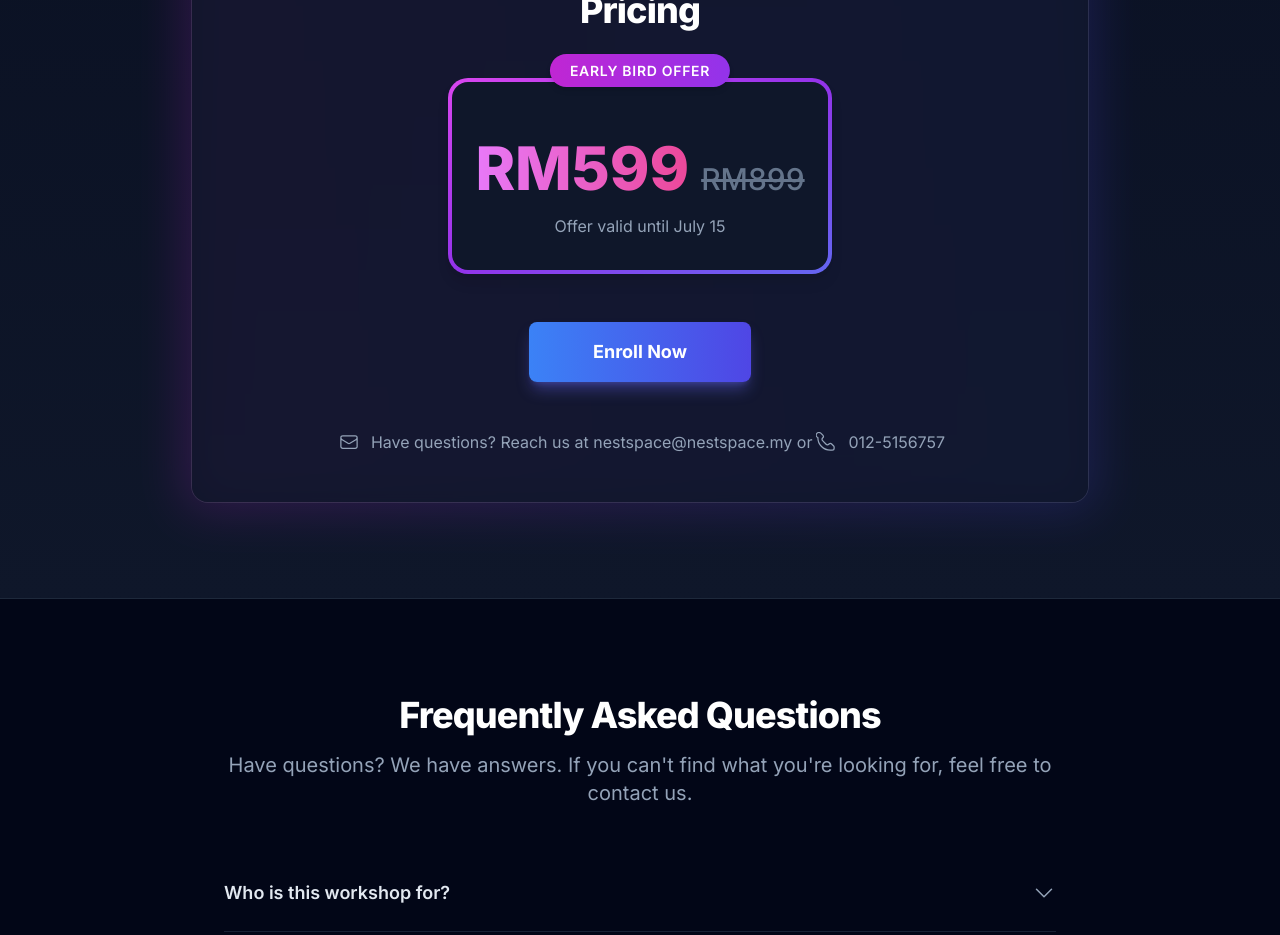
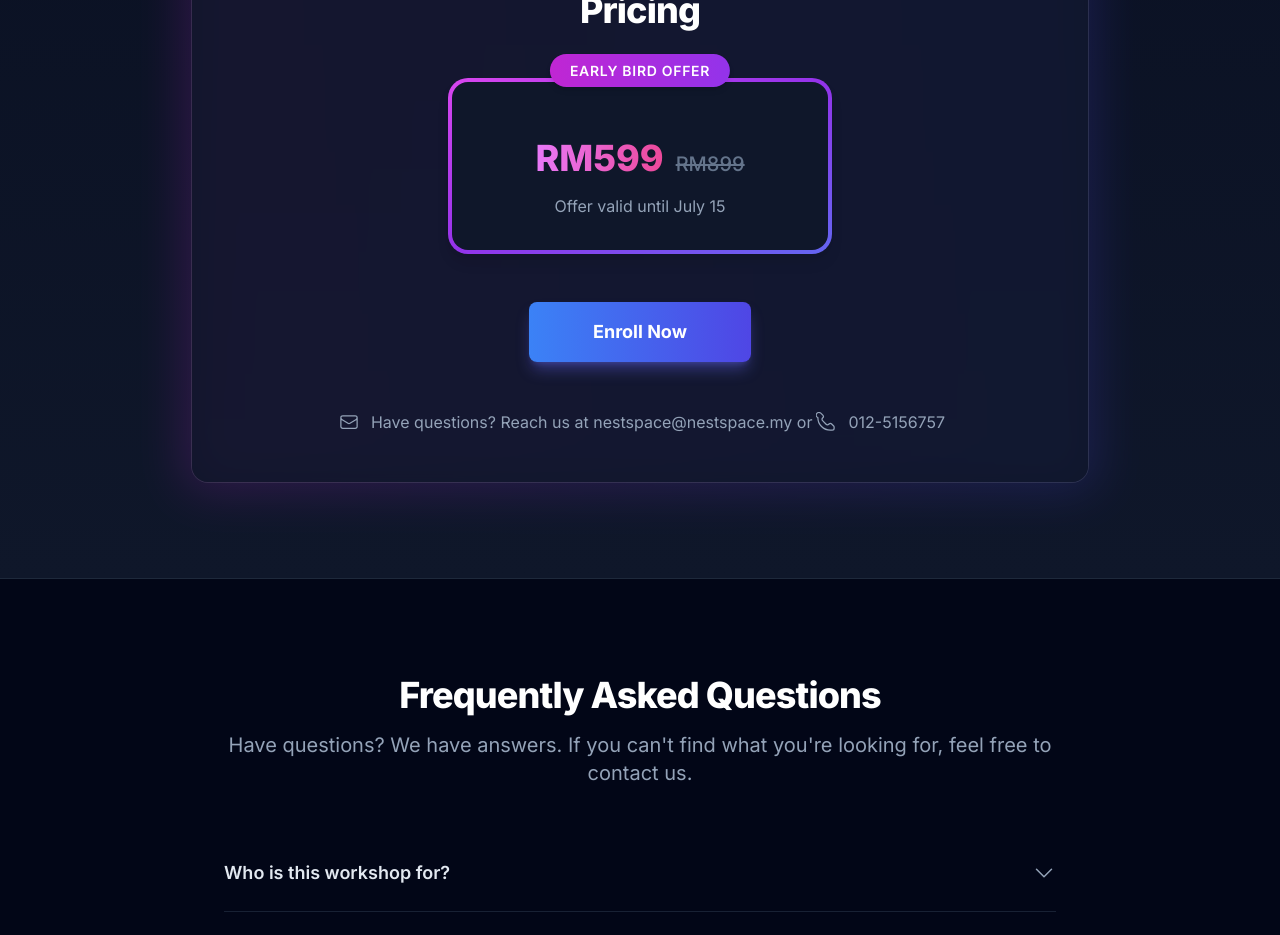
Before and after one commit to Chia02222/AIWorkshop, a React (Vite) app: page / in a window 1280 px wide. Shown: the part 6580-7515 px from the top of the page. Built offline with nearby package versions, Linux system fonts and the light colour scheme.

Commit message:
Update App.tsx

```diff
--- a/App.tsx
+++ b/App.tsx
@@ -353,8 +353,8 @@ const DetailsAndRegistration: React.FC = () => {
                             <div className="bg-gradient-to-br from-fuchsia-500 via-purple-600 to-indigo-500 p-1 rounded-[1.25rem] shadow-lg">
                                 <div className="bg-slate-900 rounded-2xl p-8 text-center">
                                     <div className="mt-6 flex items-baseline justify-center gap-x-3">
-                                        <span className="text-6xl font-extrabold bg-gradient-to-r from-fuchsia-400 to-pink-500 text-transparent bg-clip-text">RM599</span>
-                                        <span className="text-3xl font-medium text-slate-500 line-through">RM899</span>
+                                        <span className="text-6xl sm:text-4xl font-extrabold bg-gradient-to-r from-fuchsia-400 to-pink-500 text-transparent bg-clip-text">RM599</span>
+                                        <span className="text-3xl sm:text-xl font-medium text-slate-500 line-through">RM899</span>
                                     </div>
                                     <p className="mt-4 text-slate-400">Offer valid until July 15</p>
                                 </div>
```
